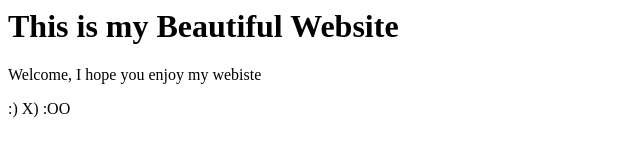
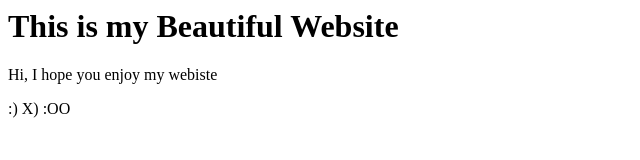
Before and after one commit to akshay1995mj/awesome-repo, a plain HTML site: page index.html in a window 1280 px wide. Shown: the full height of the page, 0-640 px from the left. Drawn offline with Linux system fonts and the light colour scheme.

Commit message:
Chnaged welcome to hi

```diff
--- a/index.html
+++ b/index.html
@@ -1,6 +1,6 @@
 <html>
 <title> This is my website </title>
 <h1> This is my Beautiful Website </h1>
-<p> Welcome, I hope you enjoy my webiste  </p>
+<p> Hi, I hope you enjoy my webiste  </p>
 <p> :) X) :OO</p>
 </html>
```
